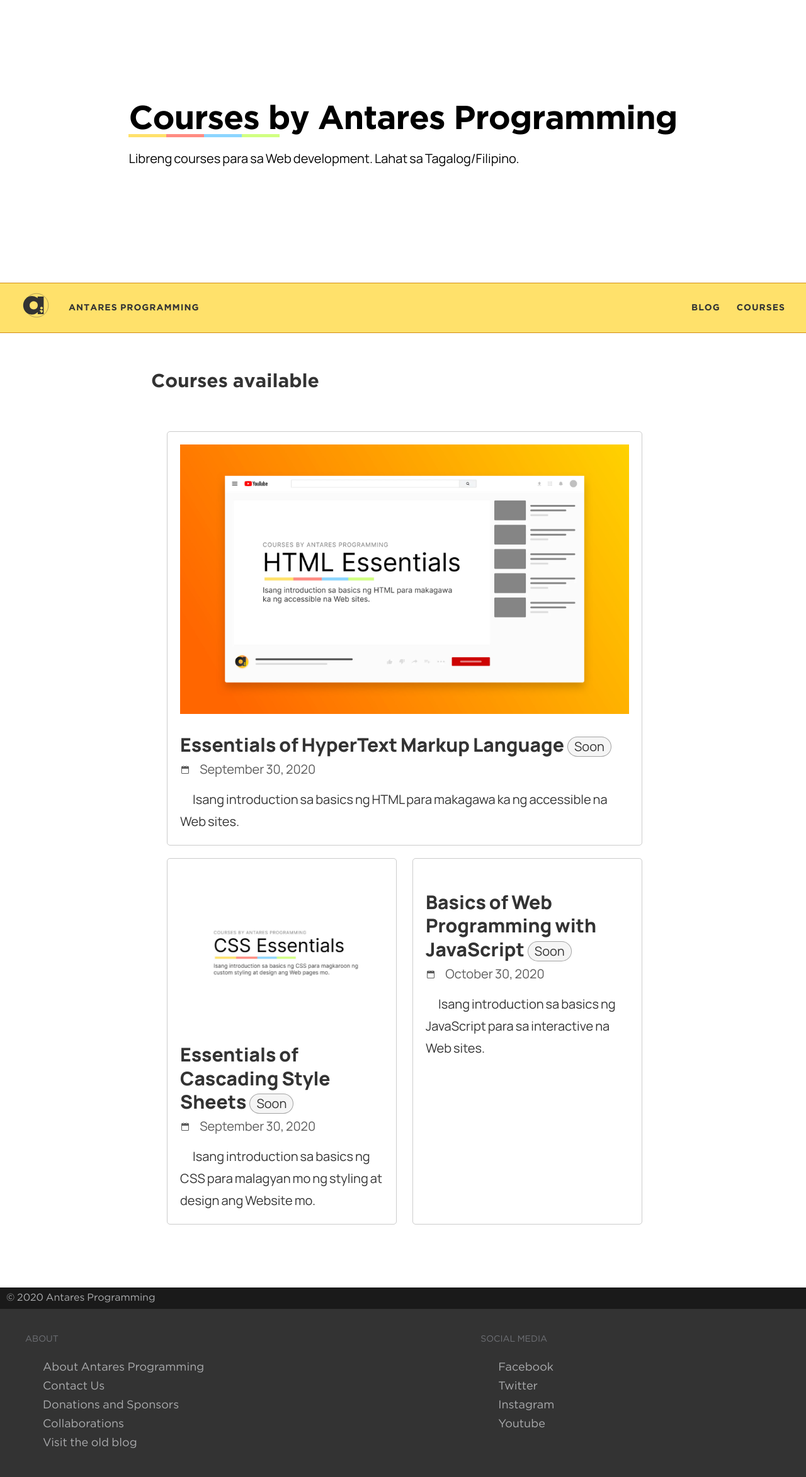
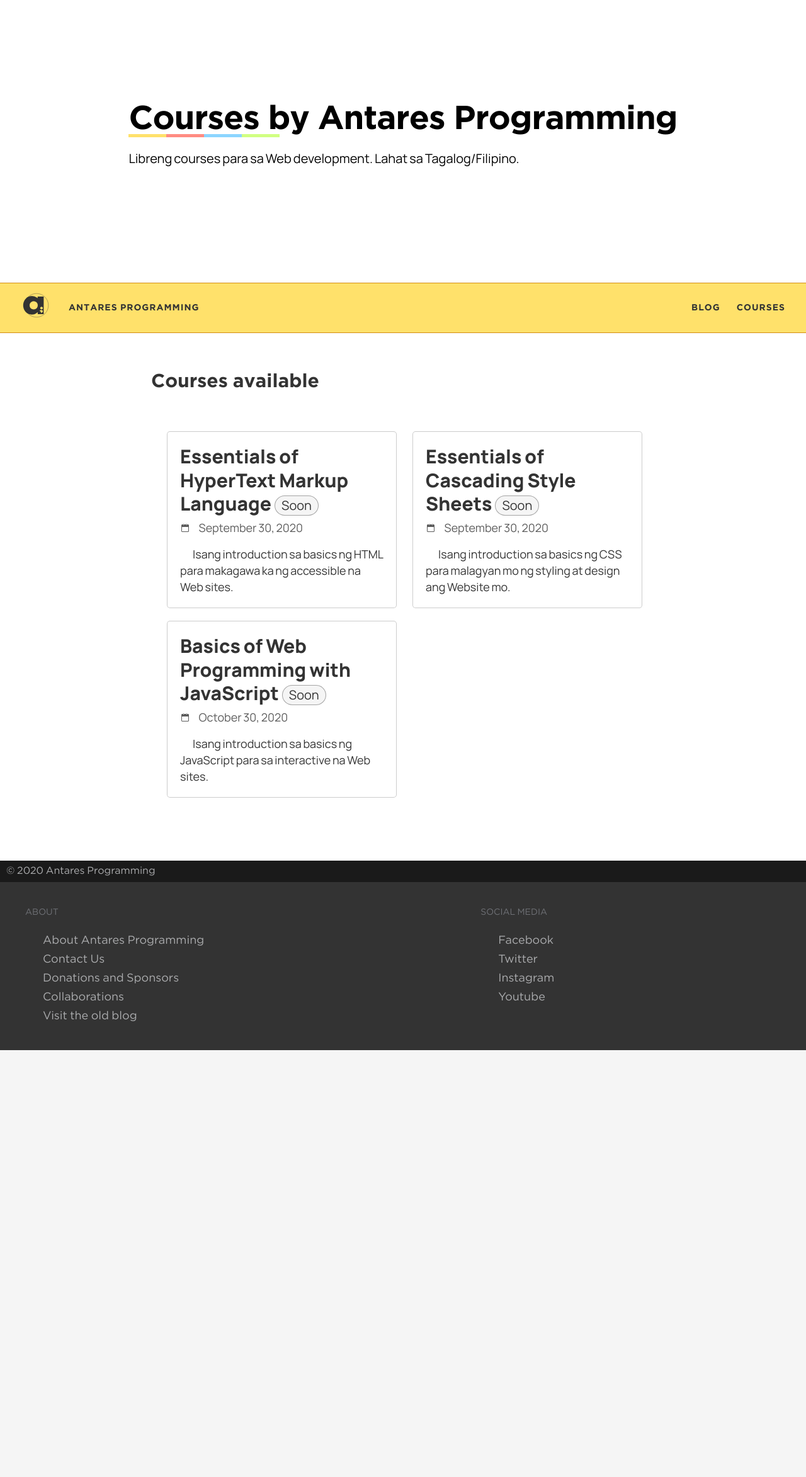
Before and after one commit to elementary/blog-template, a Jekyll site: the page built from _courses/index.html, in a window 1280 px wide. Shown: the whole page at 63% size. Built offline with Jekyll 4.4.1, drawn with Linux system fonts in a browser that asks for light colours; some web fonts are replaced; after the commit the page ends 1668 px from its top, so only the background shows below that.

Commit message:
Tweaked courses page

```diff
--- a/_courses/index.html
+++ b/_courses/index.html
@@ -15,7 +15,6 @@
 {% if course.type != "index" %}
   <li {% if course.featured %}class="course--featured"{% endif %}>
     <a href="{{ course.permalink }}">
-      {% if course.image %}<img src="{{ course.image }}" width="876" height="506" />{% endif %}
       <strong>
         {{ course.title }}
         {% unless course.is_done %}<span class="badge" aria-label="Abangan ang course na ito">Soon</span>{% endunless %}
--- a/_sass/_lesson.scss
+++ b/_sass/_lesson.scss
@@ -107,9 +107,15 @@
   margin: 2rem auto;
   max-width: var(--content-width);
   list-style: none;
+  display: grid;
+  grid-template-columns: repeat(auto-fit, minmax(360px, 1fr));
+  align-items: stretch;
+  gap: 1rem;
+  padding: 1rem;
 }
 
 .course-list li a:not([class]) {
+  background-color: var(--bg-color);
   color: var(--fg-color);
   text-decoration: none;
   display: block;
@@ -118,6 +124,12 @@
   padding: 1rem;
   opacity: 1;
   height: 100%;
+}
+
+@media (prefers-color-scheme: dark) {
+  .course-list li a:not([class]) {
+    background-color: #0003;
+  }
 }
 
 .course-list a:hover {
@@ -141,13 +153,15 @@
 /* Inline #3 | http://0.0.0.0:4000/courses/ */
 
 .course-list a strong {
-  font-size: 1.5rem;
+  font-size: 1.5em;
   margin: 0;
   line-height: 1.25;
 }
 
 .course-list a p {
-  margin: 0;
+	margin: 0;
+	line-height: 1.45;
+	font-size: 0.9em;
 }
 
 .checklist li::marker {
@@ -373,39 +387,6 @@
   text-align: center;
 }
 
-.course-list {
-  display: flex;
-  flex-wrap: wrap;
-  gap: 1rem;
-  padding: 1rem;
-}
-
-.course-list li {
-  flex-grow: 1;
-  flex-basis: 300px;
-}
-
-.course-list img {
-  height: auto;
-  width: 100%;
-}
-
-.course-list li {
-  flex-basis: 200px;
-  flex-grow: 1;
-}
-
-.course-list {
-  display: grid;
-  grid-template-columns: repeat(auto-fit, minmax(250px, 1fr));
-  align-items: stretch;
-}
-
-.course--featured {
-  grid-row: 1/2;
-  grid-column: span 2;
-}
-
 .course-list a strong {
   margin-bottom: 0.5rem;
   display: block;
@@ -421,14 +402,6 @@
 	border: 1px solid #0005;
 	vertical-align: middle;
 	line-height: 1;
-}
-
-.course-list a strong {
-  margin-top: 1.5rem;
-}
-
-.course-list a {
-  position: relative;
 }
 
 @media screen and (max-width: 720px) {
```
